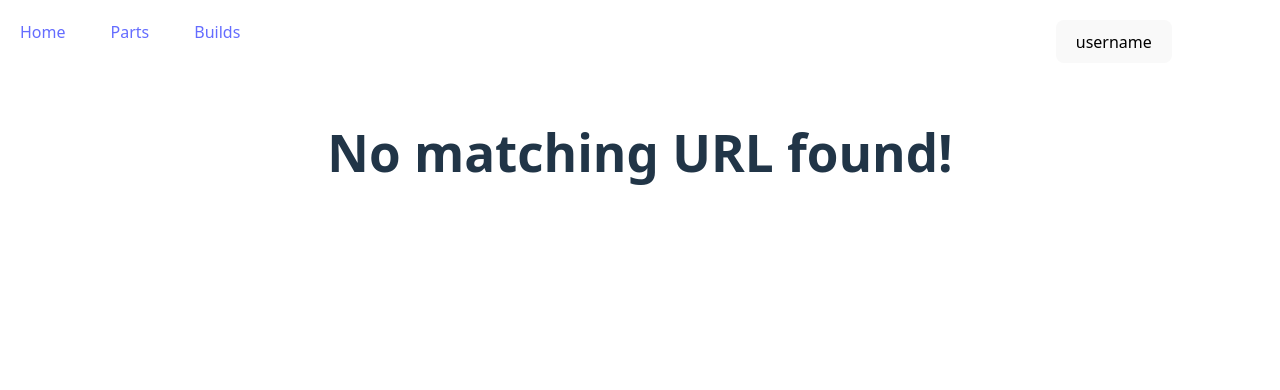
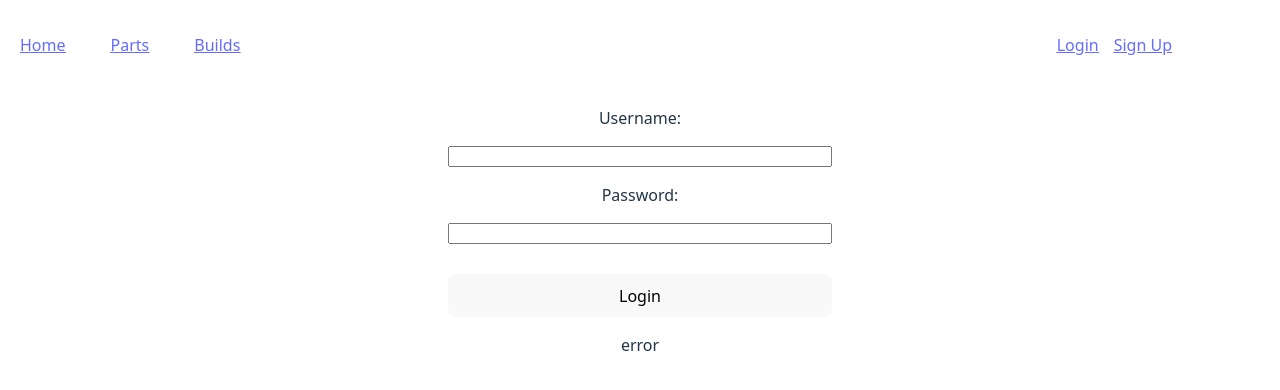
Before and after one commit to jackmccl-deal-watcher/deal-watch, a React (Vite) app in the folder client/deal-watch-app/: page /login in a window 1280 px wide. Shown: the top 390 px of the page. Built offline with nearby package versions, Linux system fonts and the light colour scheme.

Commit message:
Created login component and created loginUser() ApiUtil

```diff
--- a/client/deal-watch-app/src/App.jsx
+++ b/client/deal-watch-app/src/App.jsx
@@ -4,6 +4,7 @@ import NoMatch from './components/NoMatch/NoMatch.jsx'
 import NavBar from './components/NavBar/NavBar.jsx'
 import './App.css'
 import { UserProvider } from './components/UserProvider/UserProvider.jsx'
+import Login from './components/Login/Login.jsx'
 
 function App() {
 
@@ -14,6 +15,7 @@ function App() {
           <NavBar></NavBar>
           <Routes>
             <Route path='/' element={<HomePage/>} />
+            <Route path='/login' element={<Login/>} />
             <Route path='*' element={<NoMatch/>} />
           </Routes>
         </BrowserRouter>
--- a/client/deal-watch-app/src/components/Login/Login.css
+++ b/client/deal-watch-app/src/components/Login/Login.css
@@ -0,0 +1,10 @@
+.login-content-form {
+    justify-self: center;
+    display: flex;
+    flex-direction: column;
+    width: 30%;
+}
+
+.login-button {
+    margin-top: 30px;
+}
--- a/client/deal-watch-app/src/components/Login/Login.jsx
+++ b/client/deal-watch-app/src/components/Login/Login.jsx
@@ -1,9 +1,38 @@
+import { loginUser } from '../../utils/ApiUtils'
 import './Login.css'
+import { useState } from 'react'
 
 const Login = () => {
+    const [message, setMessage] = useState('error')
+    const [username, setUsername] = useState('')
+    const [password, setPassword] = useState('')
+
+    const handleLogin = async (e) => {
+        e.preventDefault()
+        const serverResponse = await loginUser({username, password})
+    }
+
+    const updateUsername = (e) => {
+        setUsername(e.target.value)
+    }
+
+    const updatePassword = (e) => {
+        setPassword(e.target.value)
+    }
+
+
     return(
         <div className='login'>
-
+            <div className='login-content'>
+                <form className='login-content-form' onSubmit={handleLogin}>
+                    <p>Username:</p>
+                    <input type='text' name='username' value={username} onChange={updateUsername}></input>
+                    <p>Password:</p>
+                    <input type='password' name='password' value={password} onChange={updatePassword}></input>
+                    <button className='login-button'>Login</button>
+                    { message ? <p>{message}</p> : null}
+                </form>
+            </div>
         </div>
     )
 }
--- a/client/deal-watch-app/src/components/NavBar/NavBar.css
+++ b/client/deal-watch-app/src/components/NavBar/NavBar.css
@@ -8,10 +8,13 @@
     padding: 20px;
 }
 
+
 .navbar-pages {
     display: flex;
     flex-direction: row;
     gap: 45px;
+    align-items: center;
+    text-decoration: underline;
 }
 
 .navbar-user {
@@ -20,6 +23,14 @@
     margin-left: auto;
     position: relative;
     right: 0;
+}
+
+.navbar-user-loggedout {
+    display: flex;
+    flex-direction: row;
+    gap: 15px;
+    align-items: center;
+    text-decoration: underline;
 }
 
 /* Dropdown Button */
--- a/client/deal-watch-app/src/components/NavBar/NavBar.jsx
+++ b/client/deal-watch-app/src/components/NavBar/NavBar.jsx
@@ -1,9 +1,11 @@
+import { useUser } from '../UserProvider/UserProvider'
 import './NavBar.css'
 import { useState } from 'react'
 
 const NavBar = () => {
     const [showUserDropdown, setShowUserDropdown] = useState(false)
-    const [testLogin, setTestLogin] = useState(true)
+    console.log(useUser())
+    const { user, setUser } = useUser()
 
     const toggleUserDropdown = () => {
         setShowUserDropdown(prev => !prev)
@@ -17,9 +19,9 @@ const NavBar = () => {
                 <a href='/builds'>Builds</a>
             </div>
             <div className='navbar-user'>
-                { testLogin ?
+                { user ?
                 <div id='navbar-user-loggedin' className='dropdown'>
-                    <button onClick={toggleUserDropdown} class="dropdown-button">username</button>
+                    <button onClick={toggleUserDropdown} class="dropdown-button">{user}</button>
                     { showUserDropdown ?
                     <div id="user-dropdown-options" class="dropdown-content">
                         <a href="/">Link 1</a>
@@ -30,8 +32,8 @@ const NavBar = () => {
                 </div>
                 :
                 <div className='navbar-user-loggedout'>
-                    <button className='navbar-user-login'>Login</button>
-                    <button className='navbar-user-signup'>Sign Up</button>
+                    <a href='login'>Login</a>
+                    <a href='/signup'>Sign Up</a>
                 </div> }
             </div>
         </div>
--- a/client/deal-watch-app/src/components/UserProvider/UserProvider.jsx
+++ b/client/deal-watch-app/src/components/UserProvider/UserProvider.jsx
@@ -5,7 +5,7 @@ const UserContext = createContext();
 export const useUser = () => useContext(UserContext);
 
 export const UserProvider = ({ children }) => {
-    const [user, setUser] = useState(null)
+    const [user, setUser] = useState("")
 
     return (
             <UserContext.Provider value={{ user, setUser }}>
--- a/client/deal-watch-app/src/utils/ApiUtils.jsx
+++ b/client/deal-watch-app/src/utils/ApiUtils.jsx
@@ -1,3 +1,10 @@
-export const logoutUser = () => {
+const API_URL = import.meta.env.VITE_API_URL
 
+export const loginUser = async ({ username, password }) => {
+    const response = await fetch(`${API_URL}/user/login`, {
+        method: 'POST',
+        body: JSON.stringify({ username, password }),
+        headers: { 'Content-Type': 'application/json' },
+    })
+    return await response.json()
 }
```
Also changed, not shown: 2 other files (tests, documents, lock files or other folders).
